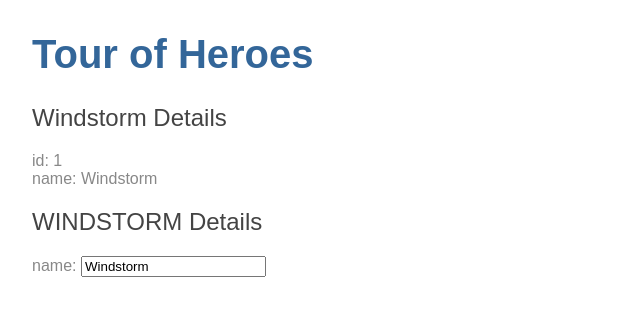
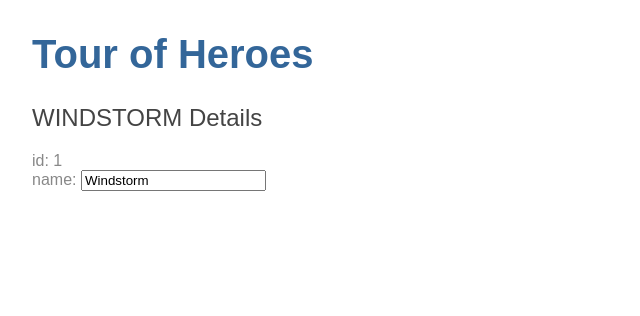
Before and after one commit to tokxyburaa/newone, an Angular app in the folder angular-tour-of-heroes/: page / in a window 1280 px wide. Shown: the top 316 px of the page, without its empty margins (0-640 px from the left). Built offline with nearby package versions, Linux system fonts and the light colour scheme.

Commit message:
Final code review

```diff
--- a/angular-tour-of-heroes/src/app/heroes/heroes.component.html
+++ b/angular-tour-of-heroes/src/app/heroes/heroes.component.html
@@ -1,7 +1,5 @@
-<h2>{{hero.name}} Details</h2>
+<h2>{{hero.name | uppercase}} Details</h2>
 <div><span>id: </span>{{hero.id}}</div>
-<div><span>name: </span>{{hero.name}}</div>
-<h2>{{hero.name | uppercase}} Details</h2>
 <div>
   <label>name:
     <input [(ngModel)]="hero.name" placeholder="name">
--- a/angular-tour-of-heroes/src/app/heroes/heroes.component.ts
+++ b/angular-tour-of-heroes/src/app/heroes/heroes.component.ts
@@ -11,6 +11,9 @@
       id: 1,
       name: 'Windstorm'
       }
+
+  constructor() { }
+
   ngOnInit() {
   }
 
```
